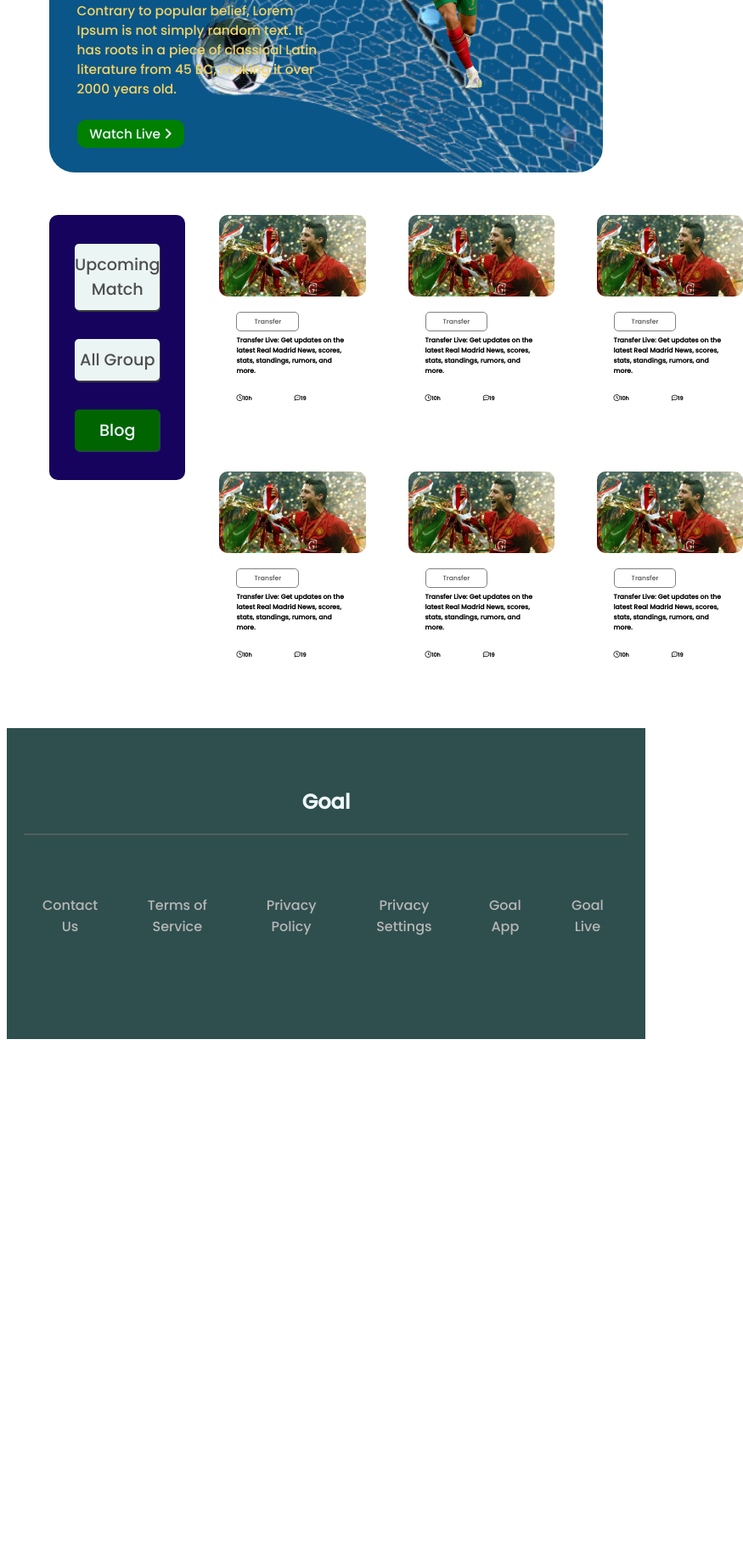
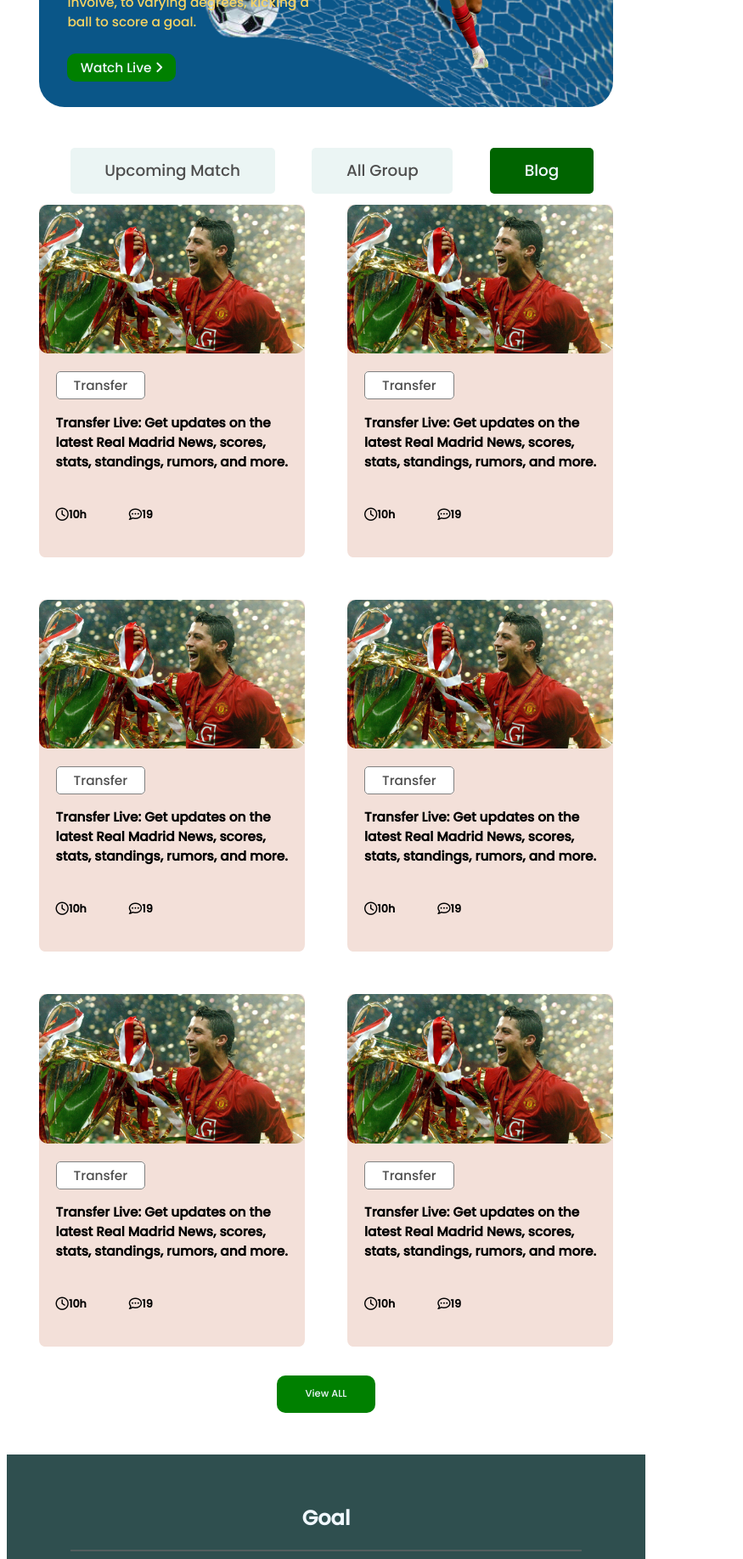
Before and after one commit to FarzanaMaisha/worldcup, a plain HTML site: page index.html in a window 768 px wide. Shown: the part 268-2103 px from the top of the page at 85% size, 875 px wide, since content can reach past the window. Before the commit the page ends 1499 px from the top, so only its background shows below. Drawn offline with Linux system fonts and the light colour scheme.

Commit message:
responsive

```diff
--- a/index.html
+++ b/index.html
@@ -16,7 +16,6 @@
         .current-page {
             background-color: darkgreen;
             color: aliceblue;
-            box-shadow: 1px 1px rgb(57, 57, 100);
         }
     </style>
 </head>
@@ -32,9 +31,8 @@
                 <div class="banner-leftside half-width">
                     <h1 id="">The Greatest show on the earth</h1>
                     <p class="banner-description">
-                        Contrary to popular belief, Lorem Ipsum is not simply
-                        random text. It has roots in a piece of classical Latin literature from 45 BC, making it
-                        over 2000 years old.
+                        Football is a family of team sports that involve, to varying degrees, kicking a ball to score a
+                        goal.
                     </p>
                     <a href="" class="button-live">Watch Live
                         <i class="fa-solid fa-angle-right"></i></a>
@@ -165,6 +163,10 @@
                     </div>
                 </article>
             </div>
+            <div class="view-button">
+                <a href="" class="view-all">View ALL</a>
+
+            </div>
         </section>
     </main>
     <footer>
--- a/styles.css
+++ b/styles.css
@@ -9,7 +9,7 @@ body {
 }
 
 main {
-    margin: 50px;
+    margin: 2% 5%;
 }
 
 .flex-container {
@@ -23,7 +23,7 @@ main {
 }
 
 .details {
-    margin-top: 50px;
+    margin-top: 5%;
 
 }
 
@@ -52,7 +52,7 @@ main {
 
 
 .banner-description {
-    font-size: 2vw;
+    font-size: 1.5vw;
     font-weight: 200;
     margin-bottom: 10%;
     color: rgb(247, 212, 99);
@@ -67,7 +67,7 @@ main {
 
 .button-live {
     text-decoration: none;
-    font-size: 2vw;
+    font-size: 1.5vw;
     padding: 2% 5%;
     margin: 5% 0;
     border-radius: 10px;
@@ -98,8 +98,12 @@ main {
     border-radius: 5px;
     background-color: rgb(235, 245, 244);
     text-align: center;
-    box-shadow: 1px 2px rgb(59, 59, 59);
 
+}
+
+.current-page {
+    background-color: darkgreen;
+    color: aliceblue;
 }
 
 /* BLOG */
@@ -111,6 +115,11 @@ main {
     grid-template-columns: repeat(3, 1fr);
     gap: 50px;
     font-size: 1vw;
+}
+
+.blog {
+    background-color: rgb(243, 224, 217);
+    border-radius: 2%;
 }
 
 .blog img {
@@ -148,34 +157,40 @@ main {
 footer {
     background-color: darkslategray;
     text-align: center;
-    padding: 50px 20px;
+    padding: 5% 10%;
     margin: 0;
     color: aliceblue;
 }
 
 hr {
     border: 1px solid rgb(83, 94, 94);
+    margin: 2% 0px;
+
 }
 
 .labels {
     display: flex;
     justify-content: center;
     align-content: center;
-    margin: 50px 0px;
 }
 
 .label {
-    padding: 20px;
+    padding: 2%;
     text-decoration: none;
     color: rgb(184, 182, 182);
     font-weight: 100px;
 }
 
+.view-all {
+    display: none;
+}
 
-@media screen and (max-width:576px) {
+/* MOBILE VIEW */
+@media screen and (max-width:577px) {
 
     /* TOPBANNER */
     .flex-container {
+        justify-content: center;
 
         flex-direction: column;
 
@@ -188,6 +203,12 @@ hr {
         align-items: center;
     }
 
+    .banner-description,
+    .button-live {
+        font-size: 3vw;
+
+    }
+
     .half-width {
         width: 100%;
     }
@@ -196,16 +217,131 @@ hr {
         width: 100%;
     }
 
+    /*-------*/
+    /* NAVBAR */
+
+    .nav {
+        background-color: white;
+        padding: 0 1%;
+        display: flex;
+        justify-content: center;
+        align-content: center;
+        font-size: 2vw;
+        margin: 0;
+
+    }
+
+    .nav-button {
+        padding: 2% 0px;
+        border: 0px solid gray;
+        margin: 2%;
+    }
+
     /* BLOG */
     .blogs {
+        margin: 0;
+        margin-bottom: 5%;
         grid-template-columns: repeat(1, 1fr);
+        font-size: 3vw;
+    }
+
+    /* FOOTER */
+    .labels {
+        flex-direction: column;
+
     }
 
 }
 
-@media screen and (max- width:992px) {
-    .container {
-        Grid-template-column: repeat(2, 1fr)
+/* TABLET VIEW */
+@media screen and (min-width:577px) and (max-width:992px) {
+
+    /* TOPBANNER */
+
+
+    .banner {
+        display: flex;
+        text-align: left;
+        justify-items: center;
+        align-items: center;
     }
 
+    .banner-description,
+    .button-live {
+        font-size: 2vw;
+
+    }
+
+    .half-width {
+        width: 100%;
+    }
+
+    .half-width img {
+        width: 100%;
+    }
+
+    /*-------*/
+    /* NAVBAR */
+    .flex-container.details {
+        flex-direction: column;
+    }
+
+    .nav {
+        background-color: white;
+        padding: 0 1%;
+        display: flex;
+        flex-direction: row;
+        justify-items: center;
+        align-content: center;
+        font-size: 2vw;
+        height: 100%;
+        width: 100%;
+
+    }
+
+    .nav-button {
+        padding: 2% 6%;
+        border: 0px solid rgb(58, 49, 49);
+        margin: 2%;
+    }
+
+    /* BLOG */
+    .blogs {
+        margin: 0;
+        grid-template-columns: repeat(2, 1fr);
+        font-size: 2vw;
+    }
+
+    /* VIEW ALL  */
+    .view-button {
+        display: flex;
+        justify-content: center;
+    }
+
+    .view-all {
+        display: block;
+        text-decoration: none;
+        font-size: 1.5vw;
+        padding: 2% 5%;
+        margin: 5% 0;
+        border-radius: 10px;
+        background-color: green;
+        color: aliceblue;
+    }
+
+    /* FOOTER */
+    .labels {
+        flex-wrap: wrap;
+    }
+
+
+
 }
+
+
+/* @media screen and (max- width:992px) {
+    .container {
+        Grid-template-column: repeat(2, 1fr);
+    }
+
+} */
```
